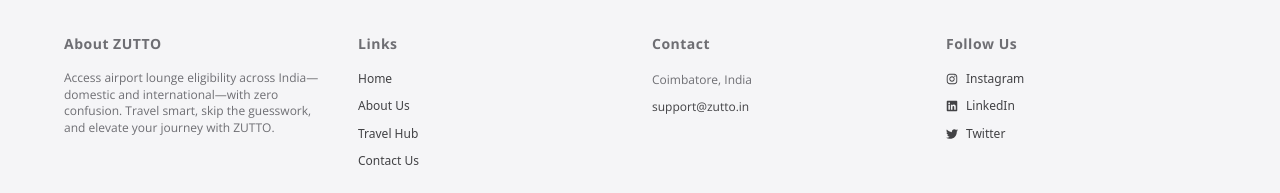
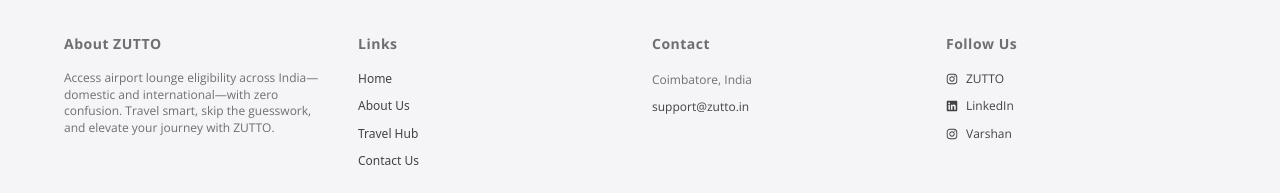
Before and after one commit to pixelperfectsolutions/zuttoweb-mui-dark, a React (Vite) app: page / in a window 1280 px wide. Shown: the part 3458-3651 px from the top of the page. Built offline with nearby package versions, Linux system fonts and the light colour scheme.

Commit message:
added ,links

```diff
--- a/src/components/Footer.tsx
+++ b/src/components/Footer.tsx
@@ -133,13 +133,15 @@
             </h3>
             <ul style={{ listStyle: "none", padding: 0 }}>
               {[
-                { icon: <FaInstagram />, name: "Instagram" },
-                { icon: <FaLinkedin />, name: "LinkedIn" },
-                { icon: <FaTwitter />, name: "Twitter" },
+                { icon: <FaInstagram />, name: "ZUTTO", url: "https://www.instagram.com/zutto_in" },
+                { icon: <FaLinkedin />, name: "LinkedIn", url: "https://www.linkedin.com/in/varshanrk" },
+                { icon: <FaInstagram />, name: "Varshan", url: "https://www.instagram.com/varshan_kannan" },
               ].map((social) => (
                 <li key={social.name} style={{ marginBottom: "0.8em" }}>
                   <a
-                    href="#"
+                    href={social.url}
+                    target="_blank"
+                    rel="noopener noreferrer"
                     style={{
                       color: "#424245",
                       textDecoration: "none",
```
